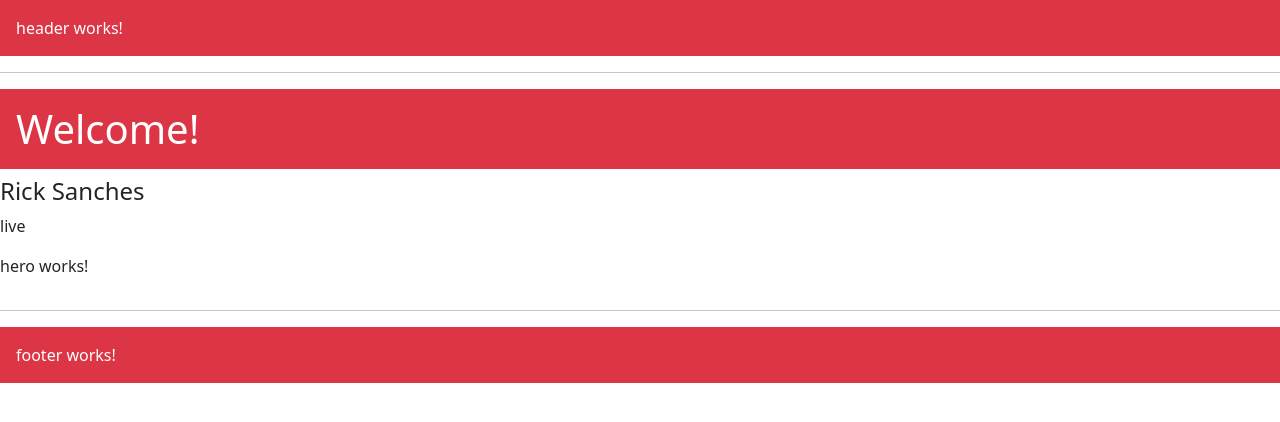
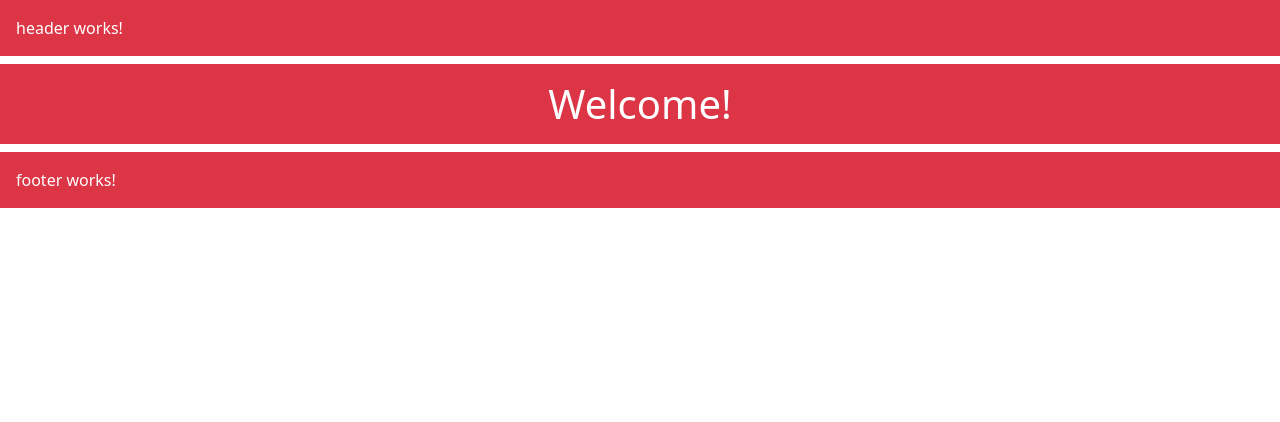
Before and after one commit to VicKhod/Rick-and-Morty-app, an Angular app: page / in a window 1280 px wide. Shown: the top 422 px of the page. Built offline with nearby package versions, Linux system fonts and the light colour scheme.

Commit message:
feature: add hero service, routing and http request

```diff
--- a/src/app/app-routing.module.ts
+++ b/src/app/app-routing.module.ts
@@ -1,7 +1,12 @@
 import { NgModule } from '@angular/core';
 import { RouterModule, Routes } from '@angular/router';
+import { HeroListComponent } from './hero-list/hero-list.component';
+import { HeroComponent } from './hero/hero.component';
 
-const routes: Routes = [];
+const routes: Routes = [
+  { path: 'heroes', component: HeroListComponent },
+  { path: 'detail/:id', component: HeroComponent },
+];
 
 @NgModule({
   imports: [RouterModule.forRoot(routes)],
--- a/src/app/app.component.html
+++ b/src/app/app.component.html
@@ -1,6 +1,5 @@
 <app-header></app-header>
-<hr>
-<h1 class="p-3 mb-2 bg-danger text-white">Welcome!</h1>
-<app-hero-list></app-hero-list>
-<hr>
+
+<h1 class="p-3 mb-2 bg-danger text-white text-center">Welcome!</h1>
+<router-outlet></router-outlet>
 <app-footer></app-footer>
--- a/src/app/app.module.ts
+++ b/src/app/app.module.ts
@@ -2,6 +2,7 @@ import { NgModule } from '@angular/core';
 import { BrowserModule } from '@angular/platform-browser';
 import { HttpClientModule }   from '@angular/common/http';
 import { AppRoutingModule } from './app-routing.module';
+import { FormsModule } from '@angular/forms';
 
 import { AppComponent } from './app.component';
 import { HeaderComponent } from './header/header.component';
@@ -20,7 +21,8 @@ import { HeroListComponent } from './hero-list/hero-list.component';
   imports: [
     BrowserModule,
     AppRoutingModule,
-    HttpClientModule
+    HttpClientModule,
+    FormsModule
   ],
   providers: [],
   bootstrap: [AppComponent]
--- a/src/app/hero-list/hero-list.component.html
+++ b/src/app/hero-list/hero-list.component.html
@@ -1,21 +1,27 @@
 <div class="row">
     <div class="col-xs-12">
-      <a
-        href="#"
-        class="list-group-item clearfix"
-        *ngFor="let hero of heroes">
-        <div class="pull-left">
+      <a href="#" class="container text-center" *ngFor="let hero of heroes">
+
+        <button type="button" class="btn btn-outline-primary btn-sm" [class.selected]="hero === selectedHero" >
+
+        <!-- <div >
+          <h4 class="list-group-item-text">{{ hero.id }}</h4>
           <h4 class="list-group-item-heading">{{ hero.name }}</h4>
           <p class="list-group-item-text">{{ hero.status }}</p>
-        </div>
-        <!-- <span class="pull-left">
+          <span class="pull-left">
           <img
             [src]="hero.imagePath"
             alt="{{ hero.name }}"
             class="img-responsive"
             style="max-height: 50px;">
         </span> -->
+        <!-- </div> -->
+
+        <a routerLink="/detail/{{hero.id}}">
+          <span class="badge">{{hero.id}}</span> {{hero.name}}
+        </a>
+        </button>
+
       </a>
-      <app-hero></app-hero>
     </div>
 </div>
--- a/src/app/hero-list/hero-list.component.ts
+++ b/src/app/hero-list/hero-list.component.ts
@@ -1,14 +1,26 @@
-import { Component } from '@angular/core';
-import { Hero } from '../hero/hero.model';
+import { Component, OnInit } from '@angular/core';
+import { HeroService } from '../hero.service';
+import { IHero } from '../hero/hero';
 
 @Component({
   selector: 'app-hero-list',
   templateUrl: './hero-list.component.html',
   styleUrls: ['./hero-list.component.scss']
 })
-export class HeroListComponent {
-  heroes: Hero[] = [
-    new Hero(1, "Rick Sanches", "live"),
-  ];
+export class HeroListComponent implements OnInit {
+  heroes: IHero[] = [];
+  selectedHero?: IHero;
+
+  constructor(private heroService: HeroService) {}
+
+  ngOnInit(): void {
+    this.getHeroes();
+  }
+
+  getHeroes(): void {
+    this.heroService.getHeroes()
+      .subscribe(heroes => this.heroes = heroes);
+  }
+
 
 }
--- /dev/null
+++ b/src/app/hero.service.ts
@@ -0,0 +1,23 @@
+import { Observable } from 'rxjs';
+import { Injectable } from '@angular/core';
+import { IHero } from './hero/hero';
+import { HttpClient } from '@angular/common/http';
+
+@Injectable({
+  providedIn: 'root'
+})
+export class HeroService {
+
+  private heroesUrl = 'https://rickandmortyapi.com/api/character';
+
+  constructor(private http: HttpClient) {}
+
+  getHeroes(): Observable<IHero[]> {
+    return this.http.get<IHero[]>(this.heroesUrl)
+
+  }
+
+  getHero(id: number): Observable<IHero> {
+    return this.http.get<IHero>(this.heroesUrl+id)
+  }
+}
--- a/src/app/hero/hero.component.html
+++ b/src/app/hero/hero.component.html
@@ -1 +1,12 @@
-<p>hero works!</p>
+<div *ngIf="hero">
+
+    <h2>{{hero.name | uppercase}} Details</h2>
+    <div><span>id: </span>{{hero.id}}</div>
+    <div>
+      <label for="hero-name">Hero name: </label>
+      <input id="hero-name" [(ngModel)]="hero.name" placeholder="Hero name">
+    </div>
+
+</div>
+
+<button type="button" (click)="goBack()">go back</button>
--- a/src/app/hero/hero.component.ts
+++ b/src/app/hero/hero.component.ts
@@ -1,10 +1,35 @@
-import { Component } from '@angular/core';
+import { Component, Input, OnInit } from '@angular/core';
+import { ActivatedRoute } from '@angular/router';
+import { Location } from '@angular/common';
+
+import { HeroService } from '../hero.service';
+import { IHero } from './hero';
 
 @Component({
   selector: 'app-hero',
   templateUrl: './hero.component.html',
   styleUrls: ['./hero.component.scss']
 })
-export class HeroComponent {
+export class HeroComponent implements OnInit  {
+  @Input() hero?: IHero;
 
+  constructor(
+    private route: ActivatedRoute,
+    private heroService: HeroService,
+    private location: Location
+  ) {}
+
+  ngOnInit(): void {
+    this.getHero();
+  }
+
+  getHero(): void {
+    const id = Number(this.route.snapshot.paramMap.get('id'));
+    this.heroService.getHero(id)
+      .subscribe(hero => this.hero = hero);
+  }
+
+  goBack(): void {
+    this.location.back();
+  }
 }
--- a/src/app/hero/hero.model.ts
+++ /dev/null
@@ -1,14 +0,0 @@
-export class Hero {
-    id: number;
-    name: string;
-    status: string;
-    species?: string;
-    type?: string;
-    gender?: string;
-
-constructor(id: number, name: string, status: string) {
-    this.id = id;
-    this.name = name;
-    this.status = status;
-}
-}
--- /dev/null
+++ b/src/app/hero/hero.ts
@@ -0,0 +1,8 @@
+export interface IHero {
+    id: number;
+    name: string;
+    status: string;
+    species?: string;
+    type?: string;
+    gender?: string;
+  }
```
Also changed, not shown: src/app/hero-list/mock-heroes.ts (added, +13 -0 lines), src/app/header/header.component.html (line endings or trailing spaces).
